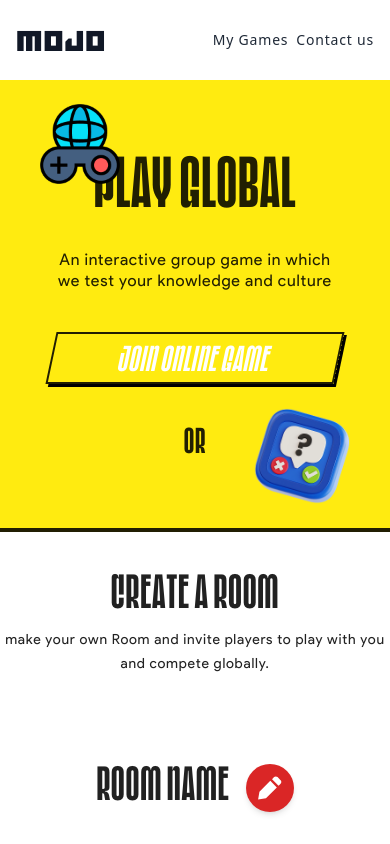
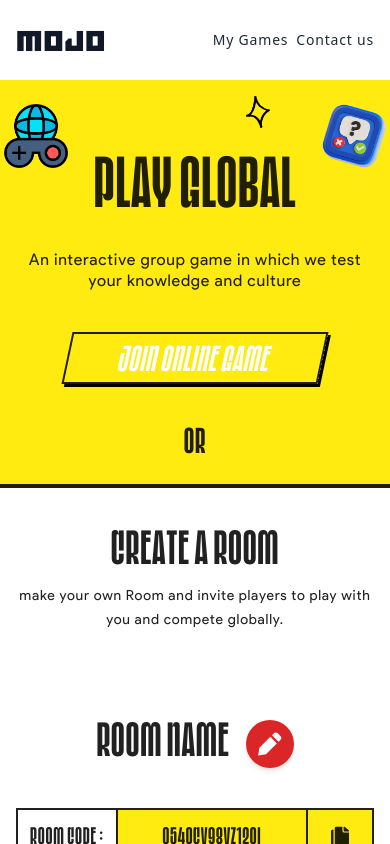
Before and after one commit to zeeshanahm-ed/mojo-game-website, a Next.js app: page /online-play in a window 390 px wide. Built offline with nearby package versions, Linux system fonts and the light colour scheme.

Commit message:
refactor: update layout and styling in Banner and OnlinePlay components for improved consistency and responsiveness

```diff
--- a/src/app/offline-play/components/Banner.tsx
+++ b/src/app/offline-play/components/Banner.tsx
@@ -16,7 +16,7 @@ const Banner: React.FC = () => {
                     <div className="hidden lg:flex left-10 top-0 absolute items-center justify-center flex-col lg:justify-start space-x-4 mb-8 lg:mb-0">
                         <Image src={BlackStarImage} alt='Star' className='w-12 h-12 mr-10' />
                     </div>
-                    <div className="flex items-start left-0 -top-[70px] md:top-0 lg:top-20 absolute justify-end space-x-4 mb-8 lg:mb-0">
+                    <div className="flex items-start left-0 -top-10 sm:top-0 lg:top-20 absolute justify-end">
                         <Image src={OfflinePlayImage} alt='Offline Play' className='w-16 h-16 sm:w-20 sm:h-20 lg:w-32 lg:h-32' />
                     </div>
 
@@ -31,8 +31,8 @@ const Banner: React.FC = () => {
                     </div>
 
                     {/* Right Side - Question Mark Icon */}
-                    <div className="flex right-0 lg:top-0 -bottom-28 md:-bottom-10 absolute items-center justify-end mt-8 lg:mt-0">
-                        <Image src={QuizAppImage} alt='Quiz App' className='lg:w-52 lg:h-52 sm:w-24 sm:h-24 w-16 h-16' />
+                    <div className="flex right-0 sm:-top-8 top-0  absolute items-center justify-end lg:w-52 lg:h-52 md:w-32 md:h-32 sm:w-24 sm:h-24 w-16 h-16">
+                        <Image src={QuizAppImage} alt='Quiz App' className='w-full h-full' />
                     </div>
                 </div>
             </Wrapper>
--- a/src/app/online-play/Banner.tsx
+++ b/src/app/online-play/Banner.tsx
@@ -6,6 +6,7 @@ import OnlinePlayImage from "@/app/assets/images/onlinemode-image.png"
 import QuizAppImage from "@/app/assets/images/quiz-app-image.png"
 import Button from '@/app/components/ui/common/Button';
 import JoinRoomModal from '@/app/components/modals/join-room-modal';
+import Wrapper from '../components/ui/common/Wrapper';
 
 const Banner: React.FC = () => {
     const [showModal, setShowModal] = useState(false);
@@ -16,15 +17,16 @@ const Banner: React.FC = () => {
 
 
     return (
-        <section className="w-full bg-yellow py-16 px-10 flex flex-col items-center justify-center relative overflow-hidden border-b-4 border-black">
+        <section className="w-full bg-yellow pb-5 pt-16 px-1 md:px-10 flex flex-col items-center justify-center relative overflow-hidden border-b-4 border-black">
             {/* Main Content */}
+            <Wrapper>
                 <div className="relative z-10 flex flex-row items-center justify-center w-full text-center ">
                     {/* Left Side - Icon and Star */}
-                <div className="hidden lg:flex left-10 top-0 absolute items-center justify-center flex-col lg:justify-start space-x-4 mb-8 lg:mb-0">
-                    <Image src={BlackStarImage} alt='Star' className='w-12 h-12 mr-10' />
+                    <div className="md:left-10 right-28 -top-12 md:top-0 absolute md:w-12 md:h-12 w-8 h-8">
+                        <Image src={BlackStarImage} alt='Star' className='w-full h-full object-contain' />
                     </div>
-                <div className="flex items-start left-0 -top-10 lg:top-0 absolute justify-end space-x-4 mb-8 lg:mb-0 lg:w-1/4">
-                    <Image src={OnlinePlayImage} alt='Offline Play' className='w-20 h-20 lg:w-32 lg:h-32' />
+                    <div className="flex items-start left-0 -top-10 sm:-top-5 md:top-20 absolute justify-end sm:w-20 sm:h-20 w-16 h-16 lg:w-32 lg:h-32">
+                        <Image src={OnlinePlayImage} alt='Offline Play' className='s-full h-full' />
                     </div>
 
                     {/* Middle Section - Heading and Description */}
@@ -36,7 +38,7 @@ const Banner: React.FC = () => {
                             An interactive group game in which we test your knowledge and culture
                         </p>
                         <div className='w-full my-10'>
-                        <Button className='xl:w-1/2 lg:text-6xl w-72 text-4xl' onClick={() => setShowModal(true)}>
+                            <Button className='xl:w-1/2 lg:text-6xl w-64 md:w-72 text-4xl md:text-5xl' onClick={() => setShowModal(true)}>
                                 Join online game
                             </Button>
                         </div>
@@ -44,10 +46,11 @@ const Banner: React.FC = () => {
                     </div>
 
                     {/* Right Side - Question Mark Icon */}
-                <div className="flex right-0 lg:top-0 -bottom-10 absolute items-center justify-end mt-8 lg:mt-0 lg:w-1/4">
-                    <Image src={QuizAppImage} alt='Quiz App' className='lg:w-60 lg:h-60 w-24 h-24' />
+                    <div className="flex right-0 -top-10 absolute items-center justify-end lg:w-52 lg:h-52 md:w-32 md:h-32 sm:w-24 sm:h-24 w-16 h-16">
+                        <Image src={QuizAppImage} alt='Quiz App' className='w-full h-full' />
                     </div>
                 </div>
+            </Wrapper>
             <JoinRoomModal open={showModal} onClose={handleClose} />
         </section>
     );
--- a/src/app/online-play/page.tsx
+++ b/src/app/online-play/page.tsx
@@ -59,7 +59,7 @@ function OnlinePlay() {
         <section>
             <Banner />
             <Wrapper>
-                <div className='flex items-center justify-center flex-col h-auto pb-20 w-full'>
+                <div className='flex items-center justify-center flex-col h-auto pb-20 w-full px-4 md:px-10'>
                     <div className="text-center flex flex-col items-center justify-center mt-10 w-full">
                         <div className="text-center flex flex-col items-center justify-center">
                             <h2 className="sm:text-6xl text-5xl lg:text-8xl font-popfun text-black mb-2 uppercase">
@@ -112,16 +112,16 @@ function OnlinePlay() {
                                 </span>
                             </div>
                             <button
-                                className="btn btn-square bg-yellow text-black w-16 h-auto p-3 md:p-[18px] flex items-center justify-center border-none hover:bg-yellow-500 transition-colors"
+                                className="btn btn-square bg-yellow text-black w-16 h-full p-4 md:p-[18px] flex items-center justify-center border-none"
                                 onClick={handleCopyRoomCode}
                                 aria-label="Copy Room Code"
                             >
                                 <IoIosCopy className='text-2xl md:text-4xl' />
                             </button>
                         </div>
-                        <div className="flex mt-20 flex-col md:flex-row items-center justify-evenly w-full ">
+                        <div className="flex mt-20 flex-col sm:flex-row items-center justify-evenly w-full space-y-14 sm:space-y-0">
                             <div className="flex flex-col items-center text-center">
-                                <div className="skew-custom w-40 h-40 overflow-hidden border-4 border-black flex items-center justify-center mb-4">
+                                <div className="skew-custom md:w-48 md:h-48 w-36 h-36 overflow-hidden border-4 border-black flex items-center justify-center mb-4">
                                     <img
                                         src="https://placehold.co/160x160/FFD700/000000?text=User"
                                         alt="User Profile"
@@ -133,12 +133,12 @@ function OnlinePlay() {
                             </div>
 
                             {/* VS Icon */}
-                            <div className="relative w-24 h-24 flex items-center justify-center">
-                                <Image src={VSIcon} alt='vs' className='w-28 h-36' />
+                            <div className="relative sm:16 md:w-20 h-1/2 flex items-center justify-center">
+                                <Image src={VSIcon} alt='vs' className='w-full h-full' />
                             </div>
 
                             <div className="flex flex-col items-center text-center">
-                                <div className="skew-custom w-40 h-40 overflow-hidden border-4 border-black flex items-center justify-center mb-4">
+                                <div className="skew-custom md:w-48 md:h-48 w-36 h-36 overflow-hidden border-4 border-black flex items-center justify-center mb-4">
                                     {isSearching ? (
                                         <span className="loading loading-spinner loading-lg text-gray-400"></span>
                                     ) : (
@@ -149,9 +149,9 @@ function OnlinePlay() {
                                 <p className="text-gray-600 text-base ">it may take few seconds</p>
                             </div>
                         </div>
-                        <Button className='text-white w-80 my-16 text-4xl tracking-wide' bgClass="bg-black">Search Players</Button>
+                        <Button boxShadow={false} className='text-white w-64 md:w-80 my-16 text-4xl tracking-wide' bgClass="bg-black">Search Players</Button>
                         <CategoriesSection />
-                        <Button className='text-white w-80 my-16 text-5xl tracking-wide'>Create Game</Button>
+                        <Button className='text-white w-64 md:w-80 my-16 text-4xl md:text-5xl tracking-wide'>Start playing</Button>
                     </div>
                 </div>
             </Wrapper>
```
Lines whose indentation alone changed are shown as unchanged.
